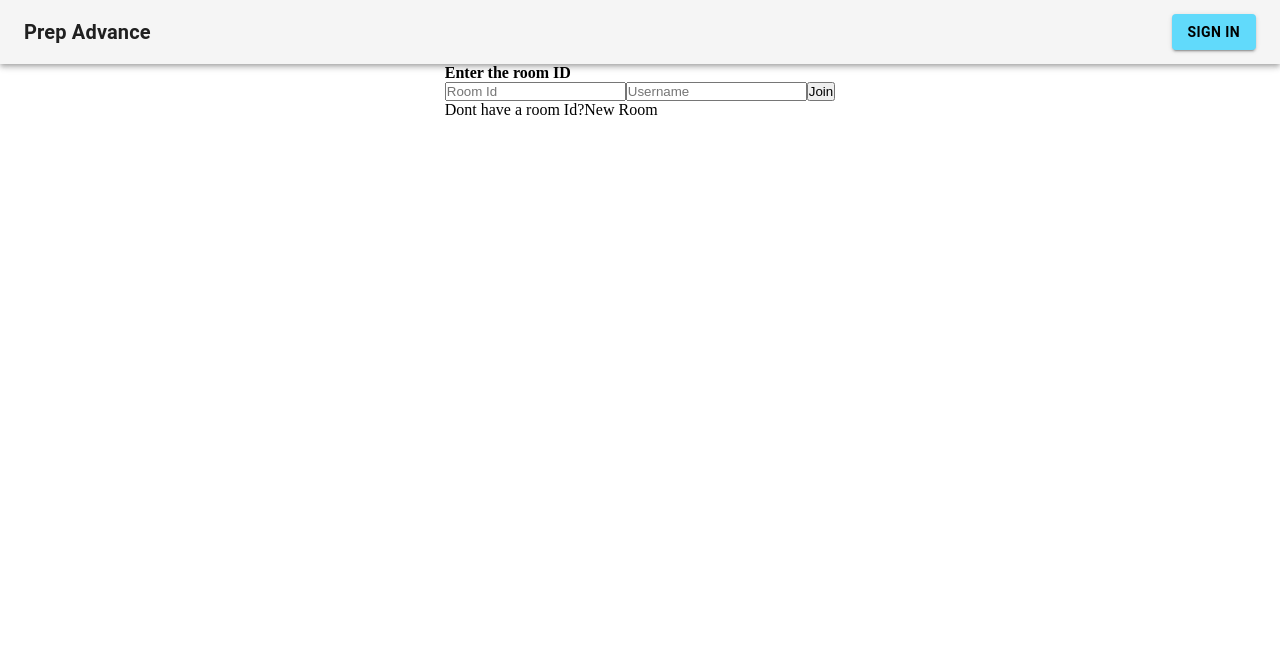
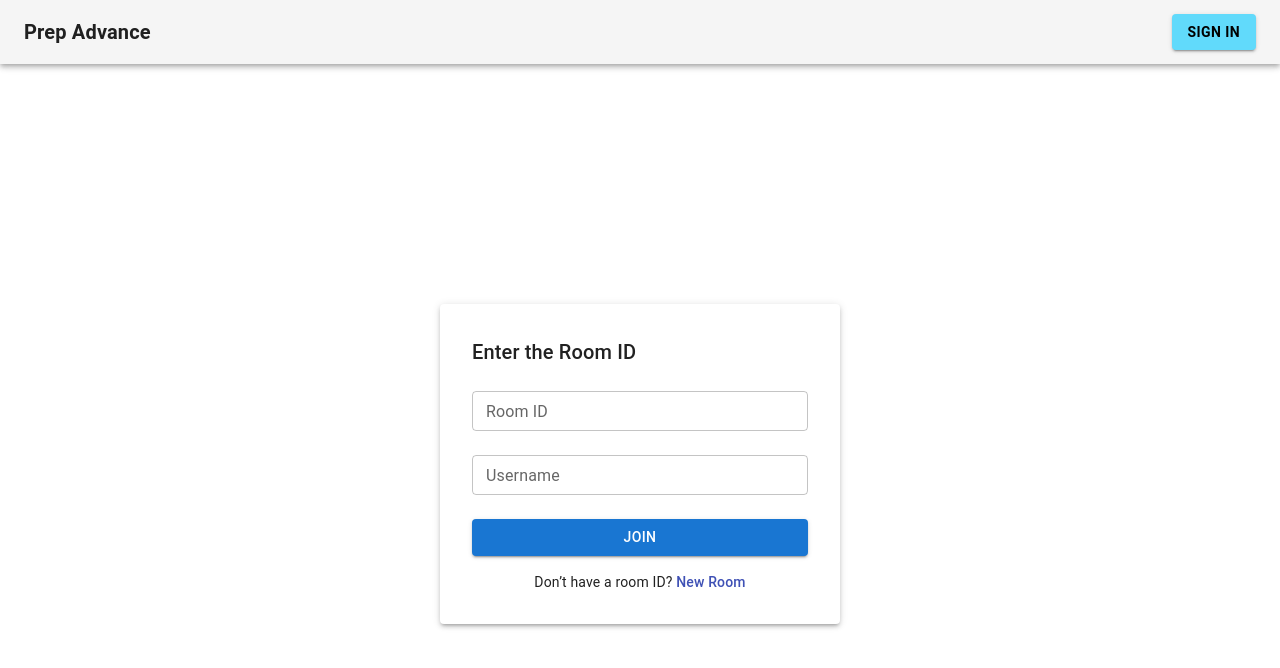
Before and after one commit to Akhilvarma12/Prep-Advance, a React (Vite) app in the folder client/: page /dashboard/collab in a window 1280 px wide. Shown: the top 668 px of the page. Built offline with nearby package versions, Linux system fonts and the light colour scheme; no server answers.

Commit message:
addded some design for the colab component

```diff
--- a/client/package.json
+++ b/client/package.json
@@ -42,6 +42,7 @@
   },
   "devDependencies": {
     "@eslint/js": "^9.24.0",
+    "@rollup/plugin-alias": "^5.1.1",
     "@types/react": "^18.3.18",
     "@types/react-dom": "^18.3.5",
     "@vitejs/plugin-react": "^4.3.4",
--- a/client/src/components/Collab/CodeEditor.jsx
+++ b/client/src/components/Collab/CodeEditor.jsx
@@ -6,27 +6,30 @@ import "codemirror/addon/edit/closebrackets";
 import "codemirror/lib/codemirror.css";
 import CodeMirror from "codemirror";
 
-function CodeEditor({ socketRef, roomId,onCodeChange }) {
+function CodeEditor({ socketRef, roomId, onCodeChange }) {
   const editorRef = useRef(null);
 
   useEffect(() => {
     const init = async () => {
-      const editor = CodeMirror.fromTextArea(
-        document.getElementById("realTimeEditor"),
-        {
-          mode: { name: "javascript", json: true },
-          theme: "dracula",
-          autoCloseTags: true,
-          autoCloseBrackets: true,
-          lineNumbers: true,
-        }
-      );
-      //for code sync
+      const editor = CodeMirror.fromTextArea(document.getElementById("realTimeEditor"), {
+        mode: { name: "javascript", json: true },
+        theme: "dracula",
+        autoCloseTags: true,
+        autoCloseBrackets: true,
+        lineNumbers: true,
+        lineWrapping: true,
+        styleActiveLine: true,
+      });
+
+      // Increase the font size here
+      const style = editor.getWrapperElement().style;
+      style.fontSize = "24px";  // You can adjust this to your preferred font size
+      editor.setSize("100%", "600px");
+
+      // for code sync
       editorRef.current = editor;
 
-      editor.setSize("100%", "600px");
       editorRef.current.on("change", (instance, changes) => {
-        // console.log('changes',instance,changes)
         const { origin } = changes;
         const code = instance.getValue();
         onCodeChange(code);
@@ -38,6 +41,7 @@ function CodeEditor({ socketRef, roomId,onCodeChange }) {
         }
       });
     };
+
     init();
   }, []);
 
@@ -49,6 +53,7 @@ function CodeEditor({ socketRef, roomId,onCodeChange }) {
         }
       });
     }
+
     return () => {
       socketRef.current.off("code-change");
     };
--- a/client/src/components/Collab/CollabHome.jsx
+++ b/client/src/components/Collab/CollabHome.jsx
@@ -1,15 +1,14 @@
 import React, { useState } from "react";
 import "../../index.css";
-import { Pointer } from "lucide-react";
 import { v4 as uuid } from "uuid";
 import { toast } from "react-hot-toast";
 import { useNavigate } from "react-router-dom";
+import { TextField, Button, Typography, Box, Paper } from "@mui/material";
 
 function CollabHome() {
   const [roomId, setRoomId] = useState("");
   const [username, setUsername] = useState("");
-
-  const navigate=useNavigate();
+  const navigate = useNavigate();
 
   const generateRoomId = (e) => {
     e.preventDefault();
@@ -17,47 +16,69 @@ function CollabHome() {
     setRoomId(id);
     toast.success("Room Id is generated");
   };
-  const joinRoom=()=>{
-    if(!roomId || !username){
-      toast.error("Both the fields are required")
-      return
+
+  const joinRoom = () => {
+    if (!roomId || !username) {
+      toast.error("Both the fields are required");
+      return;
     }
-    navigate(`/dashboard/collab/${roomId}`,{
-      state:{username}
-     })
-     toast.success('Room is created')
-    }
+    navigate(`/dashboard/collab/${roomId}`, {
+      state: { username },
+    });
+    toast.success("Room is created");
+  };
+
   return (
-    <div
+    <Box
       className="collab-home"
-      style={{
-        display: "flex",
-        justifyContent: "center",
-        alignItems: "center",
-      }}
+      display="flex"
+      justifyContent="center"
+      alignItems="center"
+      minHeight="100vh"
     >
-      <div className="room-form">
-        <h4>Enter the room ID</h4>
-        <input
+      <Paper elevation={3} sx={{ padding: 4, width: 400 }}>
+        <Typography variant="h6" gutterBottom>
+          Enter the Room ID
+        </Typography>
+
+        <TextField
+          fullWidth
+          label="Room ID"
           value={roomId}
           onChange={(e) => setRoomId(e.target.value)}
-          type="text"
-          placeholder="Room Id"
+          margin="normal"
+          size="small"
         />
-        <input
-        value={username}
-        onChange={(e)=>setUsername(e.target.value)}
-        type="text"
-        placeholder="Username" />
-        <button onClick={joinRoom}>Join </button>
-        <p className="mt-3">
-          Dont have a room Id?
-          <span style={{ cursor: "pointer" }} onClick={generateRoomId} value>
+        <TextField
+          fullWidth
+          label="Username"
+          value={username}
+          onChange={(e) => setUsername(e.target.value)}
+          margin="normal"
+          size="small"
+        />
+
+        <Button
+          variant="contained"
+          color="primary"
+          fullWidth
+          onClick={joinRoom}
+          sx={{ mt: 2 }}
+        >
+          Join
+        </Button>
+
+        <Typography variant="body2" align="center" sx={{ mt: 2 }}>
+          Don’t have a room ID?{" "}
+          <span
+            style={{ cursor: "pointer", color: "#3f51b5", fontWeight: 500 }}
+            onClick={generateRoomId}
+          >
             New Room
           </span>
-        </p>
-      </div>
-    </div>
+        </Typography>
+      </Paper>
+    </Box>
   );
 }
 
--- a/client/src/components/Collab/EditorPage.jsx
+++ b/client/src/components/Collab/EditorPage.jsx
@@ -1,5 +1,13 @@
 import React, { useEffect, useRef, useState } from "react";
-import { Box, Grid, Paper, Typography } from "@mui/material";
+import {
+  Box,
+  Grid,
+  Paper,
+  Typography,
+  Button,
+  Stack,
+  Divider,
+} from "@mui/material";
 import Client from "./Client";
 import CodeEditor from "./CodeEditor";
 import { initSocket } from "../../Socket";
@@ -18,42 +26,46 @@ function EditorPage() {
   const location = useLocation();
   const navigate = useNavigate();
   const { roomId } = useParams();
+
   useEffect(() => {
     const init = async () => {
       socketRef.current = await initSocket();
-      socketRef.current.on("connect_error", (err) => handleError(err));
-      socketRef.current.on("connect_failed", (err) => handleError(err));
 
       const handleError = (err) => {
         console.log("socket error :", err);
-        toast.error("Socket conection failed");
+        toast.error("Socket connection failed");
         navigate("/dashboard/collab");
       };
+
+      socketRef.current.on("connect_error", handleError);
+      socketRef.current.on("connect_failed", handleError);
 
       socketRef.current.emit("join", {
         roomId,
         username: location.state?.username,
       });
+
       socketRef.current.on("joined", ({ clients, username, socketId }) => {
         if (username !== location.state?.username) {
           toast.success(`${username} joined`);
         }
         setClients(clients);
         socketRef.current.emit("sync-code", {
-          code:codeRef.current,
+          code: codeRef.current,
           socketId,
         });
       });
-      // disconnected
+
       socketRef.current.on("disconnected", ({ socketId, username }) => {
         toast.success(`${username} left`);
-        setClients((prev) => {
-          //display all except the one leaving
-          return prev.filter((client) => client.socketId != socketId);
-        });
+        setClients((prev) =>
+          prev.filter((client) => client.socketId !== socketId)
+        );
       });
     };
+
     init();
+
     return () => {
       socketRef.current.disconnect();
       socketRef.current.off("joined");
@@ -65,54 +77,81 @@ function EditorPage() {
     return <Navigate to="/dashboard/collab" />;
   }
 
-  const copyRoomId=async()=>{
+  const copyRoomId = async () => {
     try {
       await navigator.clipboard.writeText(roomId);
-      toast.success('roomId is copied')
+      toast.success("Room ID copied to clipboard");
     } catch (error) {
-      toast.error('Unable to copy roomId ')
+      toast.error("Unable to copy Room ID");
     }
-  }
+  };
 
-  const leaveRoom=async()=>{
-    navigate('/dashboard/collab')
-  }
+  const leaveRoom = () => {
+    navigate("/dashboard/collab");
+  };
 
   return (
-    <Box sx={{ height: "100vh" }}>
+    <Box sx={{ height: "100vh", bgcolor: "#181818" }}>
       <Grid container sx={{ height: "100%" }}>
+        {/* Sidebar */}
         <Grid item xs={12} md={2}>
           <Paper
             sx={{
               height: "100%",
-              backgroundColor: "primary.dark",
-              color: "white",
+              backgroundColor: "#1f1f1f",
+              color: "#ffffff",
               display: "flex",
               flexDirection: "column",
+              justifyContent: "space-between",
               p: 2,
+              boxShadow: 3,
+              borderRight: "1px solid #333",
             }}
             square
           >
-            <Typography variant="h6">Member</Typography>
+            <Box>
+              <Typography variant="h6" gutterBottom>
+                Members
+              </Typography>
+              <Divider sx={{ mb: 2, backgroundColor: "#444" }} />
+              <Stack spacing={1}>
                 {clients.map((client) => (
                   <Client key={client.socketId} username={client.username} />
                 ))}
-            <div style={{ marginTop: 300 }}>
-              <button onClick={copyRoomId}>copy room id</button>
-              <button onClick={leaveRoom}>Leave room</button>
-            </div>
+              </Stack>
+            </Box>
+
+            <Box mt={4}>
+              <Stack spacing={1}>
+                <Button
+                  variant="outlined"
+                  fullWidth
+                  color="primary"
+                  onClick={copyRoomId}
+                >
+                  Copy Room ID
+                </Button>
+                <Button
+                  variant="contained"
+                  fullWidth
+                  color="error"
+                  onClick={leaveRoom}
+                >
+                  Leave Room
+                </Button>
+              </Stack>
+            </Box>
           </Paper>
         </Grid>
 
+        {/* Editor Section */}
         <Grid item xs={12} md={10}>
-          <Box sx={{ p: 2 }}>
-            <Typography variant="h5">
+          <Box sx={{ p: 2, height: "100%", bgcolor: "#121212" }}>
             <CodeEditor
               socketRef={socketRef}
               roomId={roomId}
               onCodeChange={(code) => (codeRef.current = code)}
             />
-            </Typography>
           </Box>
         </Grid>
       </Grid>
```
Also changed, not shown: 1 other file (tests, documents, lock files or other folders). Lines whose indentation alone changed are shown as unchanged.
